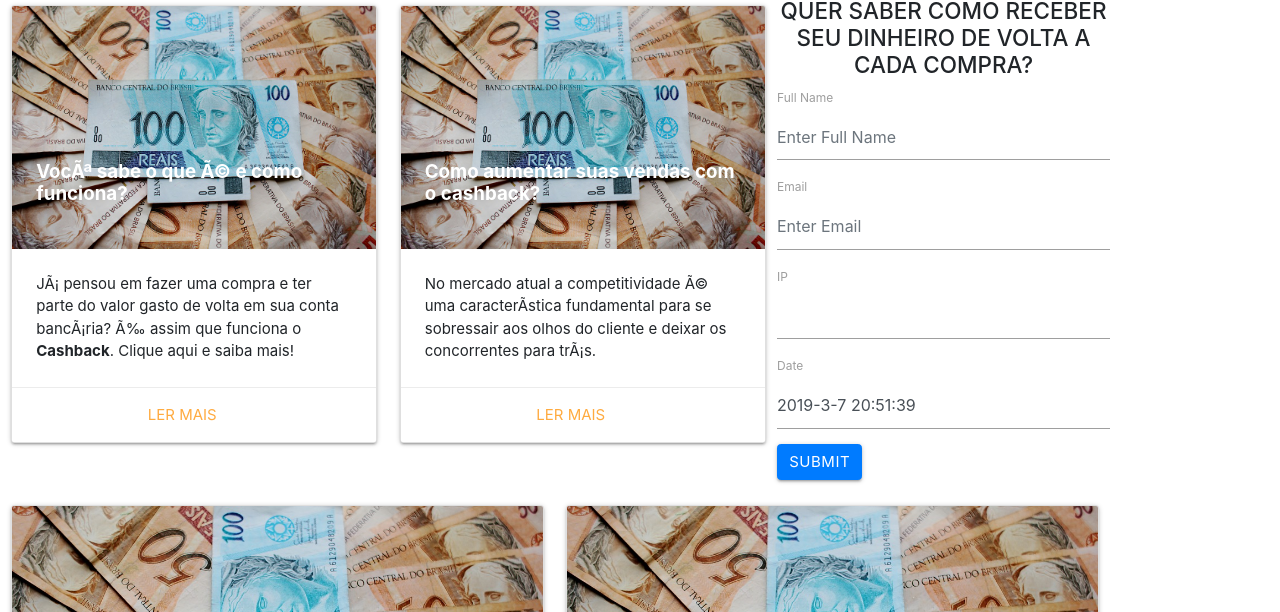
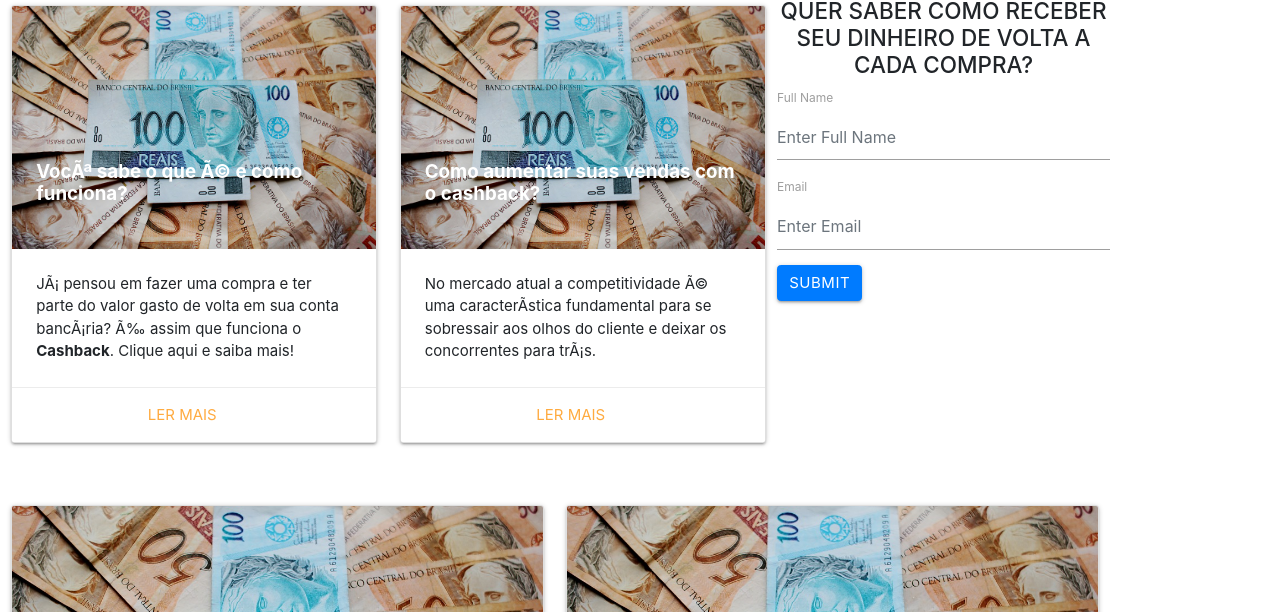
Before and after one commit to fabiofxi7/MelhorBlog, a plain HTML site: page index.html in a window 1280 px wide. Shown: the part 188-800 px from the top of the page. Drawn offline with nearby package versions, Linux system fonts and the light colour scheme.

Commit message:
Update index.html

```diff
--- a/index.html
+++ b/index.html
@@ -71,7 +71,7 @@
 
    <div class="login">
                 <h4>QUER SABER COMO RECEBER SEU DINHEIRO DE VOLTA A CADA COMPRA?</h4>
-            <div class="alert alert-success success-message" style="display:none;">Form submitted successfully.</div>
+
             <form id="contactForm">
                 <div class="form-group">
                     <label for="exampleFullName">Full Name</label>
@@ -81,14 +81,15 @@
                     <label for="exampleEmail">Email</label>
                     <input type="email" class="form-control email" id="exampleEmail" placeholder="Enter Email" required>
                 </div>
-                <div class="form-group">
+                <div class="form-group" style="display:none;">
                     <label for="exampleSubject">IP</label>
 			<input type="text" class="form-control ip" id="ip" name="ip" required>
                 </div>
-                <div class="form-group">
+                <div class="form-group" style="display:none;">
                     <label for="exampleMessage">Date</label>
                     <input type="text" class="form-control date" id="date" required>
                 </div>
+		    <div class="alert alert-success success-message" style="display:none;">Obrigado!.</div>
               <script type="application/javascript">
 
 					      function callback (response){
```
